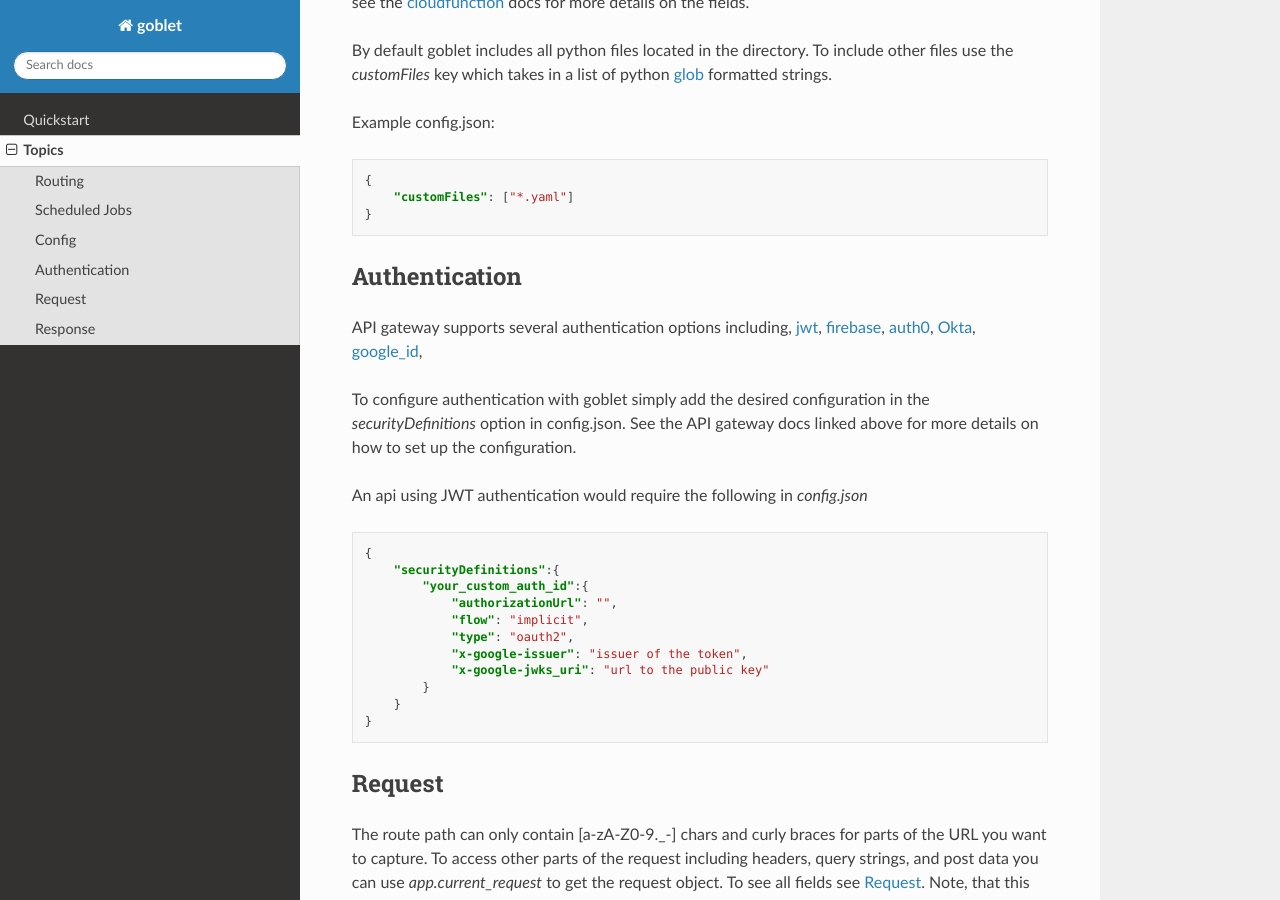
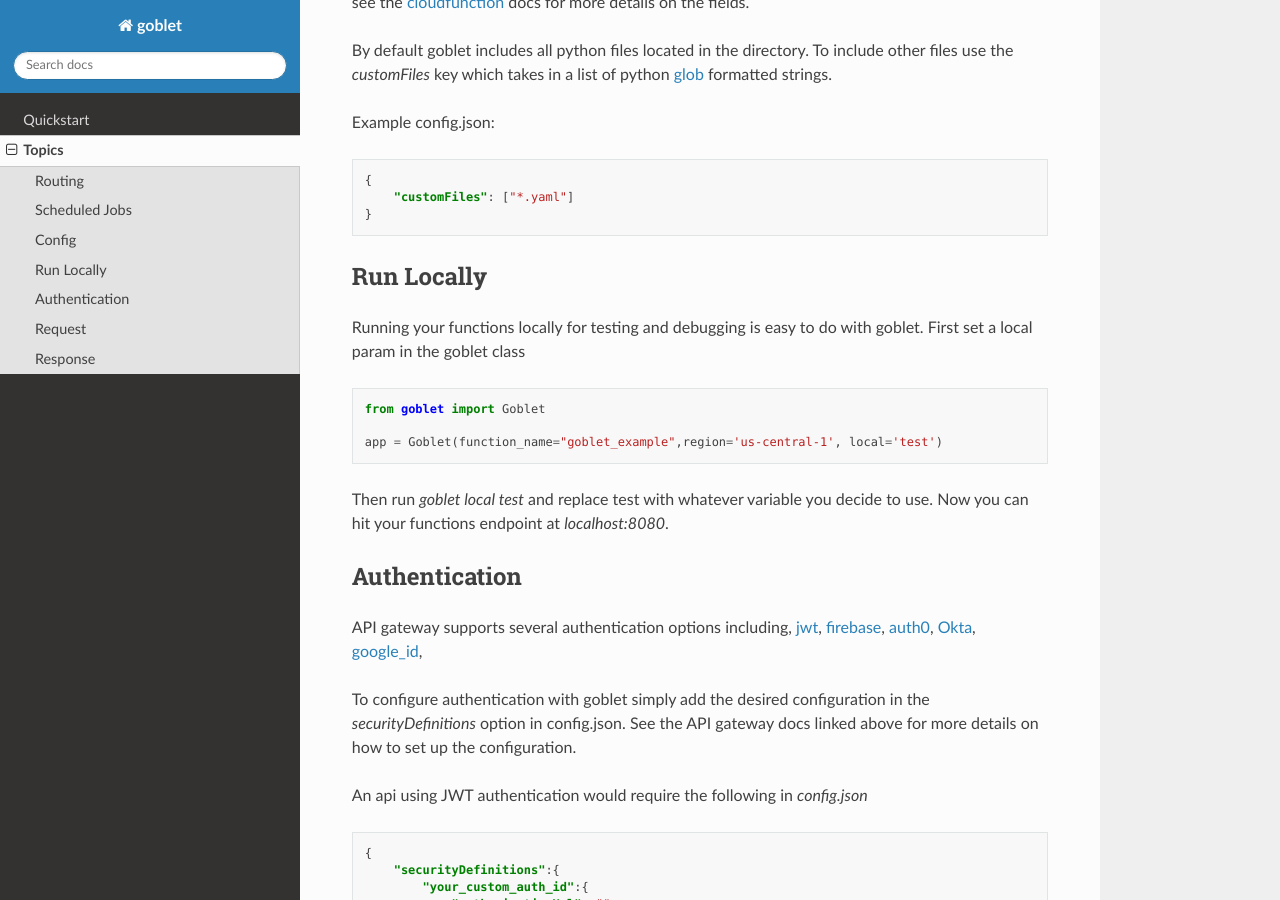
Before and after one commit to goblet/goblet, a Sphinx documentation site: the page built from docs/source/topics.rst, in a window 1280 px wide and 900 px high, scrolled down 2060 px. Built offline with Sphinx 7.4.7 and the Read the Docs theme 2.0.0, drawn with Linux system fonts in a browser that asks for light colours.

```diff
--- a/docs/source/topics.rst
+++ b/docs/source/topics.rst
@@ -115,6 +115,23 @@ Example config.json:
 
 .. _GLOB: https://docs.python.org/3/library/glob.html
 
+
+Run Locally
+^^^^^^^^^^^
+
+Running your functions locally for testing and debugging is easy to do with goblet. First set a local param in the goblet class
+
+.. code:: python
+
+    from goblet import Goblet
+
+    app = Goblet(function_name="goblet_example",region='us-central-1', local='test')
+
+
+Then run `goblet local test` and replace test with whatever variable you decide to use.
+Now you can hit your functions endpoint at `localhost:8080`.
+
+
 Authentication
 ^^^^^^^^^^^^^
 API gateway supports several authentication options including, `jwt`_, `firebase`_, `auth0`_, `Okta`_, `google_id`_,
--- a/goblet/__version__.py
+++ b/goblet/__version__.py
@@ -1,3 +1,3 @@
-VERSION = (0,3,0)
+VERSION = (0, 3, 0)
 
 __version__ = '.'.join(map(str, VERSION))
```
Also changed, not shown: README.md (+14 -0 lines), 4 other files.
